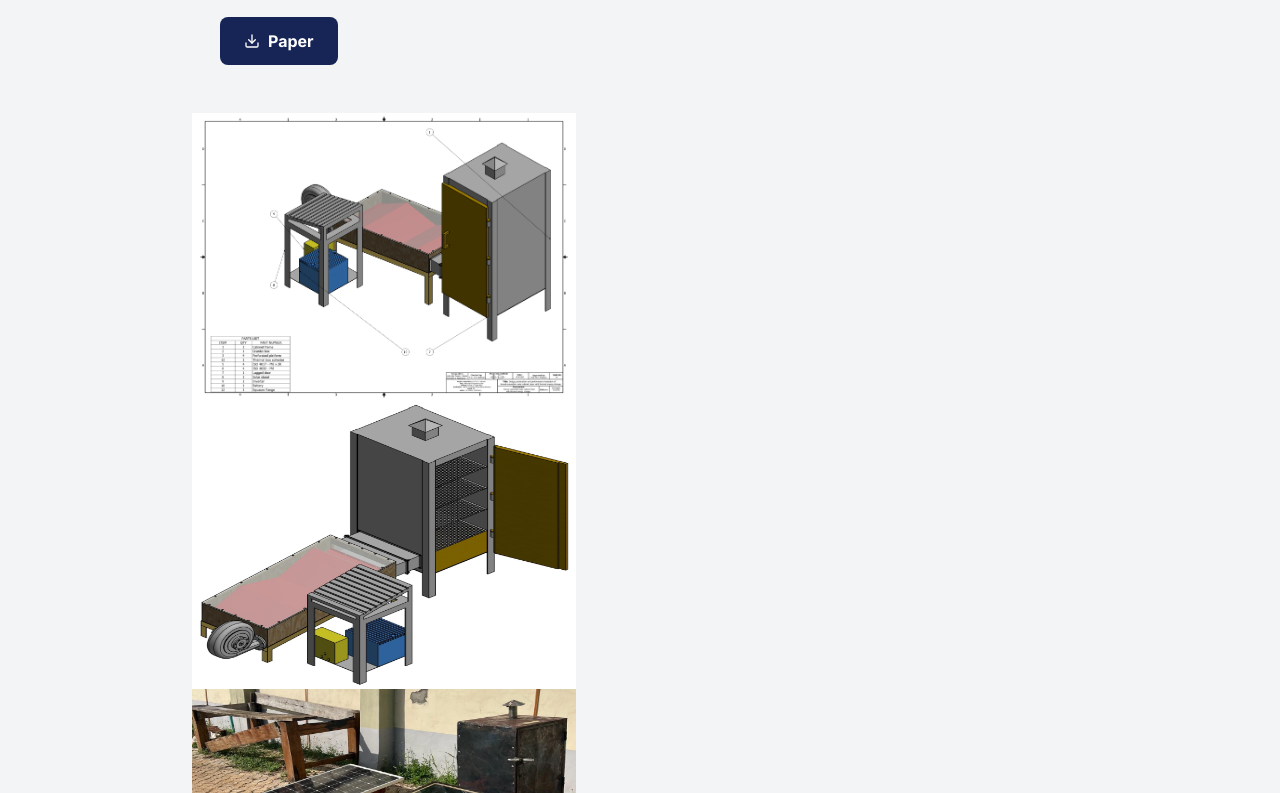
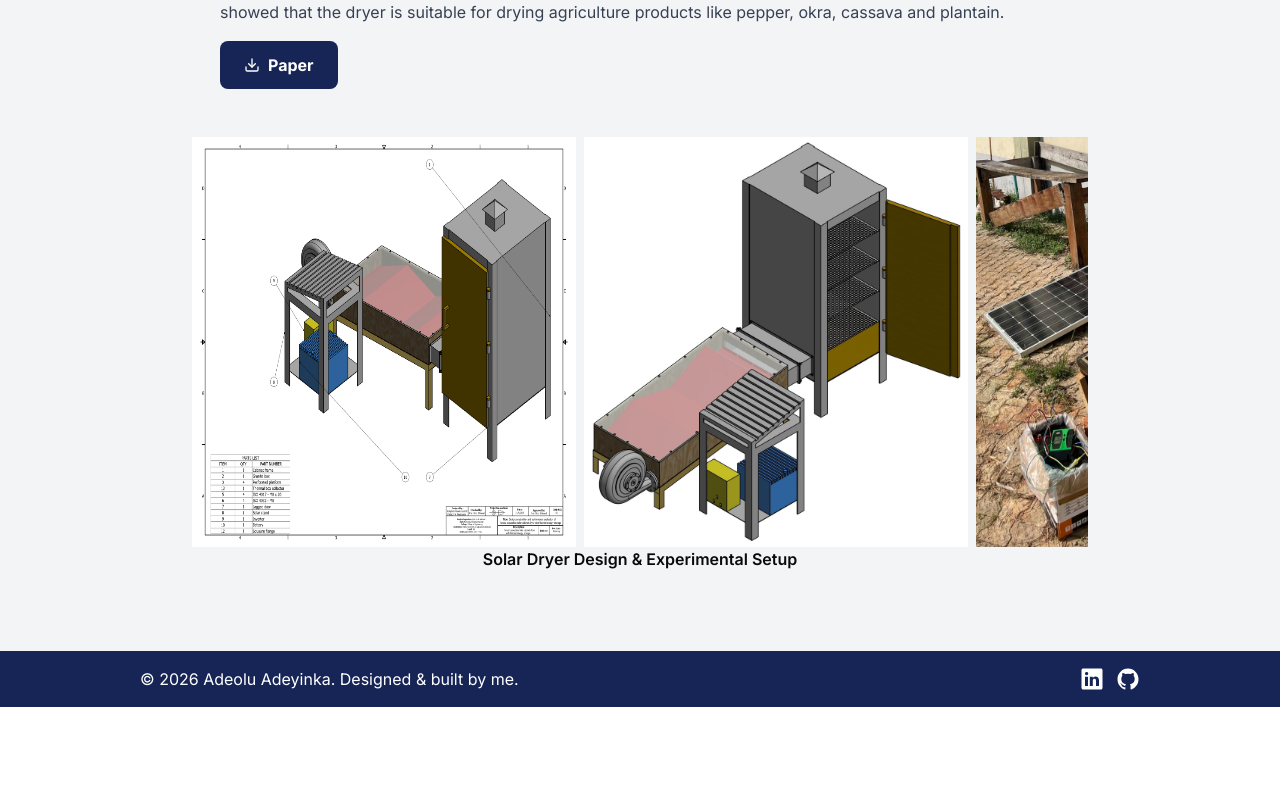
Before and after one commit to really-riel/AdeoluAcademicPortfolio, a Next.js app: page /research in a window 1280 px wide. Shown: the part 807-1600 px from the top of the page. After the commit the page ends 1514 px from the top, so only its background shows below. Built offline with nearby package versions, Linux system fonts and the light colour scheme.

Commit message:
Update Research.tsx

```diff
--- a/components/Research/Research.tsx
+++ b/components/Research/Research.tsx
@@ -59,9 +59,10 @@ const Research = () => {
                 )}
               </div>
             </div>
-            <div className="flex flex-col w-full overflow-hidden">
+            <div className="">
+              <div className="flex h-fit gap-2 w-full overflow-x-scroll">
                 {work.images?.map((image, index) => (
-                <div key={index} className="w-96 h-72 ">
+                  <div key={index} className="min-w-96 min-h-72 ">
                     <img
                       alt={image.caption}
                       src={image.image}
@@ -69,6 +70,10 @@ const Research = () => {
                     />
                   </div>
                 ))}
+              </div>
+              <h3 className="text-center font-semibold">
+                Solar Dryer Design & Experimental Setup
+              </h3>
             </div>
           </div>
         ))}
```
Lines whose indentation alone changed are shown as unchanged.
